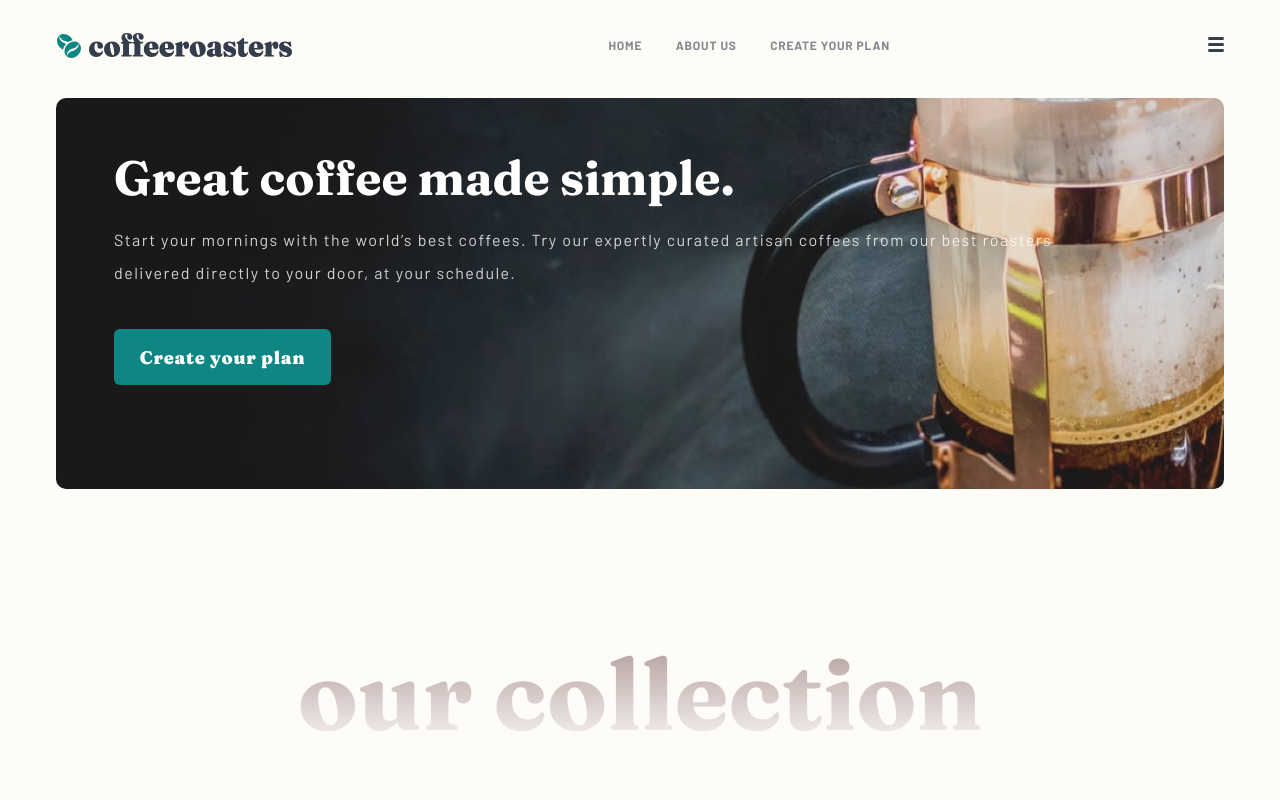
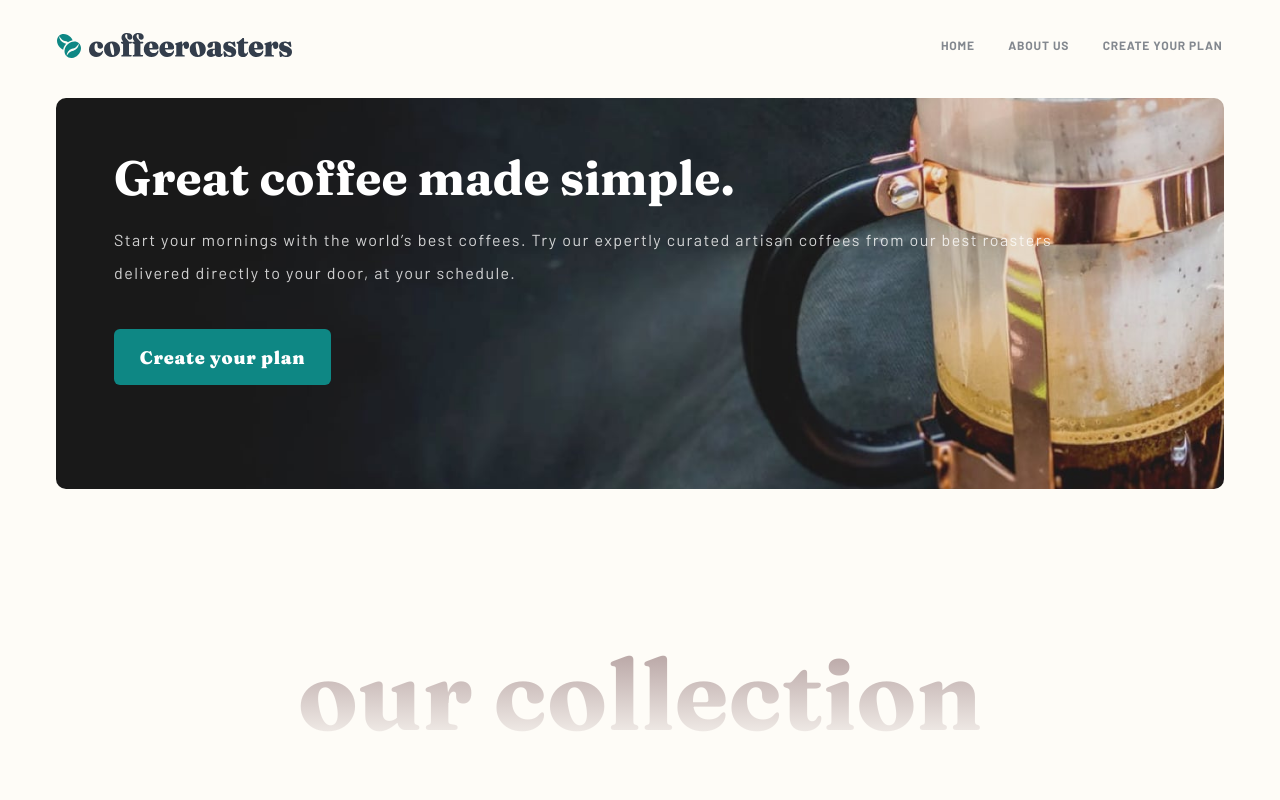
Before and after one commit to vincitaylaran/coffeeroasters-sub-site, a Next.js app: page / in a window 1280 px wide. Shown: the top 800 px of the page. Built offline with nearby package versions, Linux system fonts and the light colour scheme.

Commit message:
style: rename hamburgerMenuIcon state to hamburgerMenu

```diff
--- a/components/Nav.tsx
+++ b/components/Nav.tsx
@@ -5,6 +5,7 @@ import Logo from "./Logo"
 
 import Image from "next/image"
 import Link from "next/link"
+import HamburgerMenu from "./HamburgerMenu"
 
 interface ILinks {
   hideAtMobile?: boolean
@@ -34,19 +35,19 @@ export const Links = ({ style, hideAtMobile = false }: ILinks) => {
 }
 
 const Nav = () => {
-  const [hamburgerMenuIcon, setHamburgerMenuIcon] = useState({
+  const [hamburgerMenu, setHamburgerMenu] = useState({
     isClosed: true,
     path: "/assets/shared/mobile/icon-hamburger.svg",
   })
 
   const onHamburgerMenu = () => {
-    if (hamburgerMenuIcon.isClosed) {
-      setHamburgerMenuIcon({
+    if (hamburgerMenu.isClosed) {
+      setHamburgerMenu({
         isClosed: false,
         path: "/assets/shared/mobile/icon-close.svg",
       })
     } else {
-      setHamburgerMenuIcon({
+      setHamburgerMenu({
         isClosed: true,
         path: "/assets/shared/mobile/icon-hamburger.svg",
       })
@@ -56,6 +57,7 @@ const Nav = () => {
   // In order for the Image component to function properly, the assets must be in the public directory.
   // The file path for an Image component must be relative to the public directory. Check NextJS docs.
   return (
+    <>
       <nav className={navStyles.nav}>
         <div className={navStyles.logo}>
           <Logo />
@@ -66,16 +68,19 @@ const Nav = () => {
           hideAtMobile={true}
         />
 
-      <div className={navStyles.hamburger}>
+        <div className={navStyles.hamburgerIcon}>
           <Image
             onClick={onHamburgerMenu}
-          src={hamburgerMenuIcon.path}
+            src={hamburgerMenu.path}
             alt="Close hamburger menu"
             width="16"
             height="15"
           />
         </div>
       </nav>
+
+      <HamburgerMenu isClosed={hamburgerMenu.isClosed} />
+    </>
   )
 }
 
```
Lines whose indentation alone changed are shown as unchanged.
